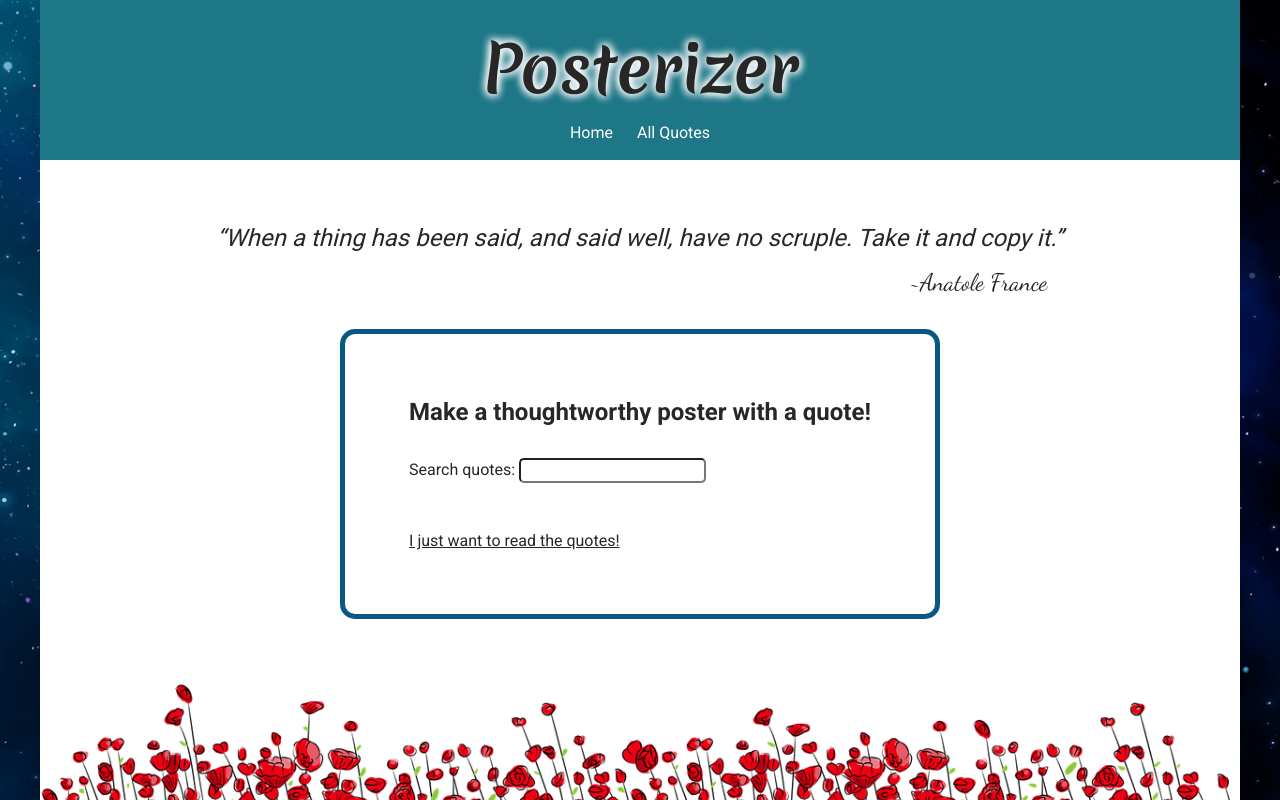
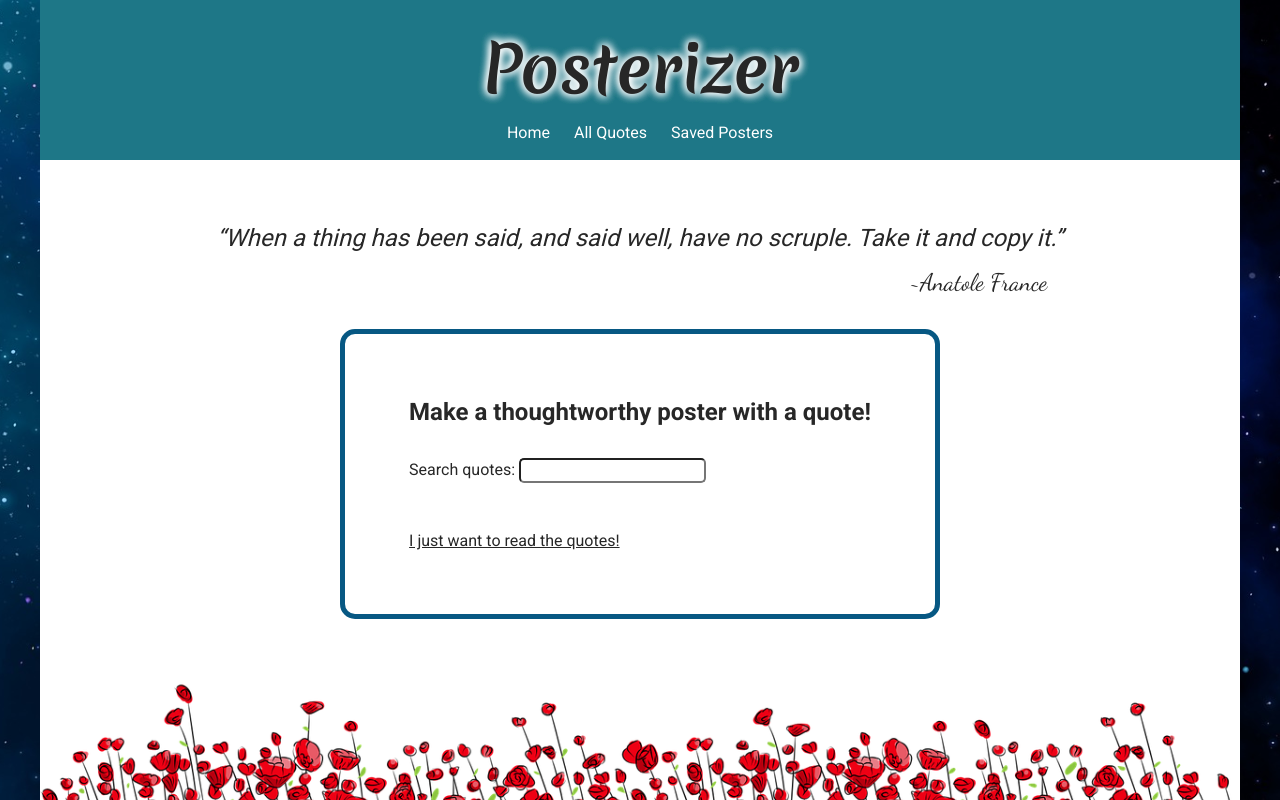
Before and after one commit to AgnetaA/postergenerator, a Next.js app: page / in a window 1280 px wide. Shown: the top 800 px of the page. Built offline with nearby package versions, Linux system fonts and the light colour scheme.

Commit message:
saved added to navigation links

```diff
--- a/components/nav-links.tsx
+++ b/components/nav-links.tsx
@@ -7,6 +7,7 @@ export default function NavLinks() {
         <ul className={styles.nav}>
             <li><Link className={styles.navItem} href="/">Home</Link></li>
             <li><Link className={styles.navItem} href="/allquotes">All Quotes</Link></li>
+            <li><Link className={styles.navItem} href="/saved">Saved Posters</Link></li>
         </ul>
     )
 }
```
